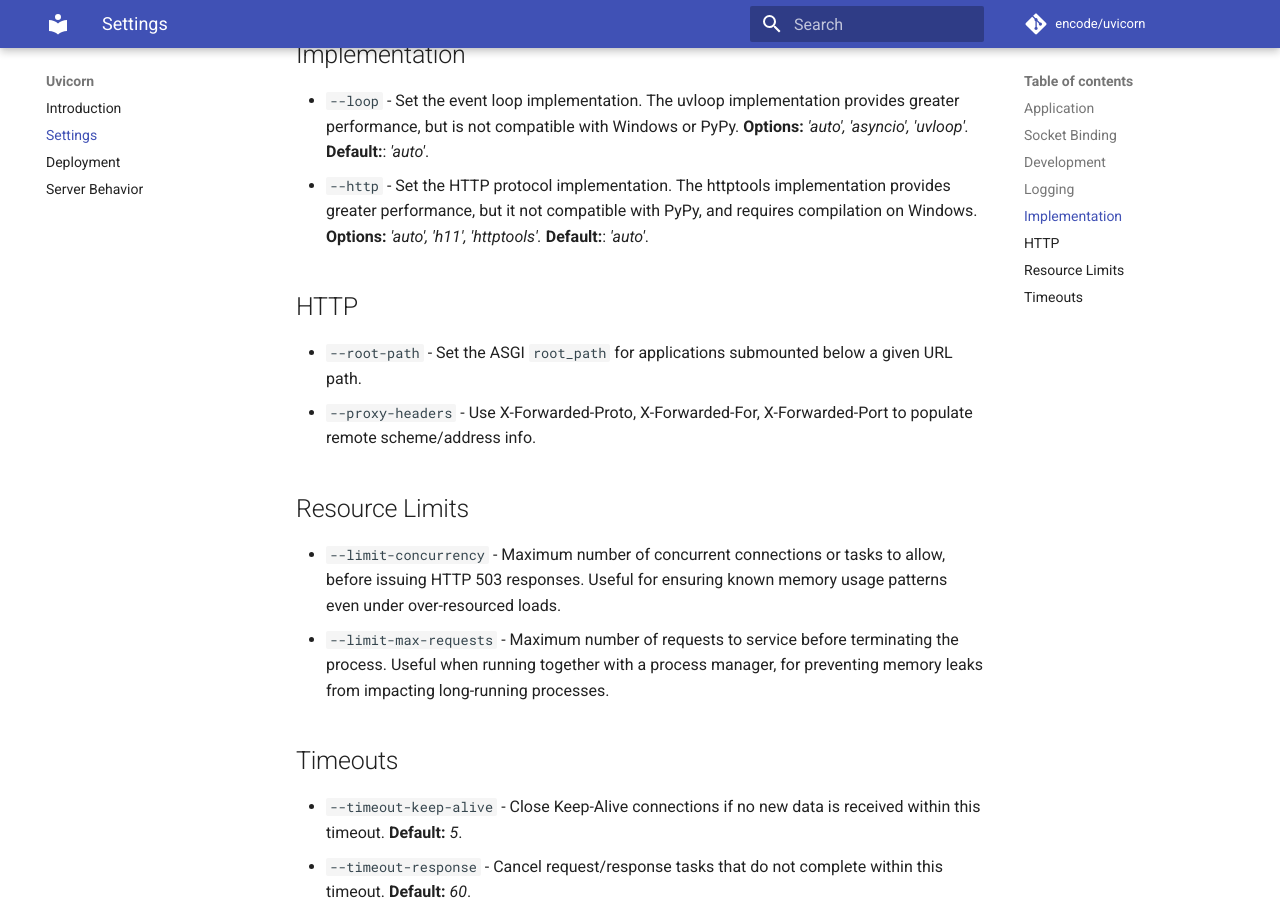
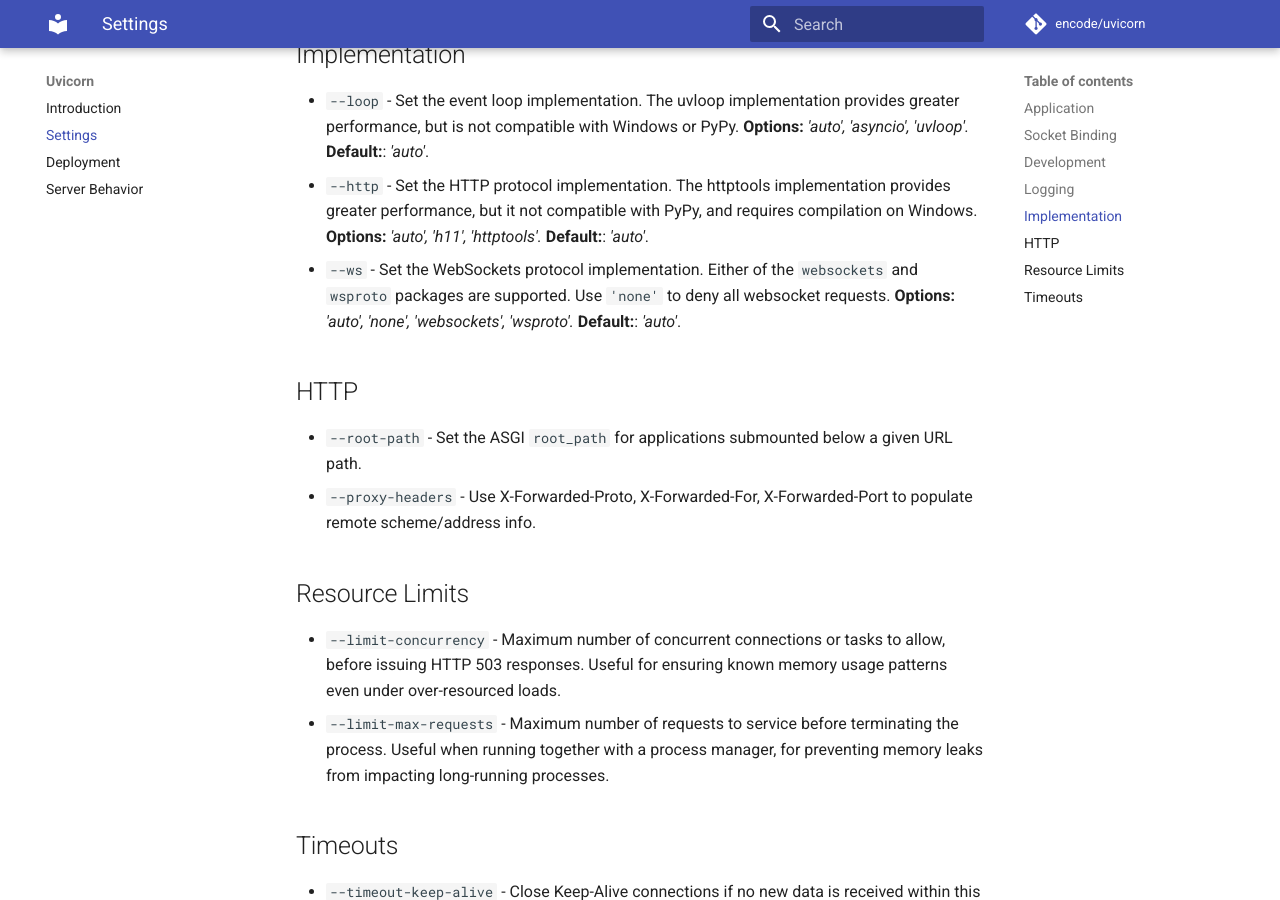
Before and after one commit to encode/uvicorn, an MkDocs documentation site: the page built from docs/settings.md, in a window 1280 px wide and 900 px high, scrolled down 945 px. Built offline with MkDocs 1.6.1 and Material for MkDocs 9.7.7, drawn with Linux system fonts in a browser that asks for light colours; comment, search, counter and statistics services are not loaded; old or Windows-style settings are respelled for this version of MkDocs.

Commit message:
Add --ws option to docs

```diff
--- a/docs/settings.md
+++ b/docs/settings.md
@@ -28,6 +28,7 @@ equivalent keyword arguments, eg. `uvicorn.run(App, port=5000, debug=True, timeo
 
 * `--loop` - Set the event loop implementation. The uvloop implementation provides greater performance, but is not compatible with Windows or PyPy. **Options:** *'auto', 'asyncio', 'uvloop'.* **Default:**: *'auto'*.
 * `--http` - Set the HTTP protocol implementation. The httptools implementation provides greater performance, but it not compatible with PyPy, and requires compilation on Windows. **Options:** *'auto', 'h11', 'httptools'.* **Default:**: *'auto'*.
+* `--ws` - Set the WebSockets protocol implementation. Either of the `websockets` and `wsproto` packages are supported. Use `'none'` to deny all websocket requests. **Options:** *'auto', 'none', 'websockets', 'wsproto'.* **Default:**: *'auto'*.
 
 ## HTTP
 
```
